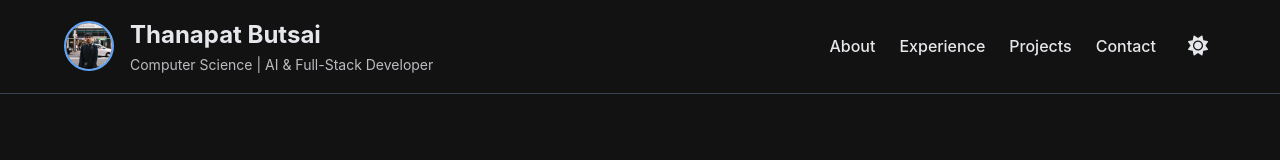
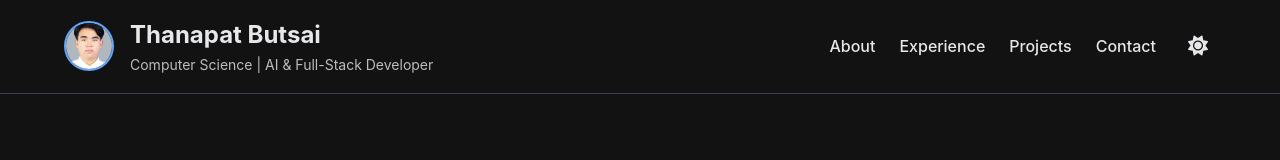
Before and after one commit to TanapatButsai/TanapatButsai.github.io, a plain HTML site: page index.html in a window 1280 px wide. Shown: the top 160 px of the page. Drawn offline with Linux system fonts and the light colour scheme.

Commit message:
fix profile image

```diff
--- a/index.html
+++ b/index.html
@@ -12,7 +12,7 @@
     <div class="container">
       <div class="navbar">
         <div class="navbar-left">
-          <img src="images\thana-image.png" alt="Thanapat Butsai" class="profile-img">
+          <img src="images\Thanapat_picture.jpeg" alt="Thanapat Butsai" class="profile-img">
           <div class="name-title">
             <h1>Thanapat Butsai</h1>
             <p class="subtitle">Computer Science | AI & Full-Stack Developer</p>
```
Also changed, not shown: images/Thanapat_picture.jpeg (added).
